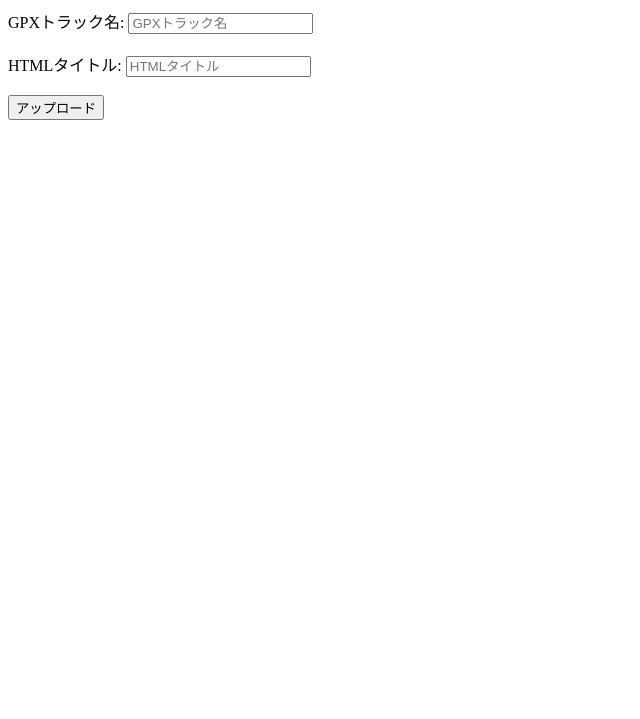
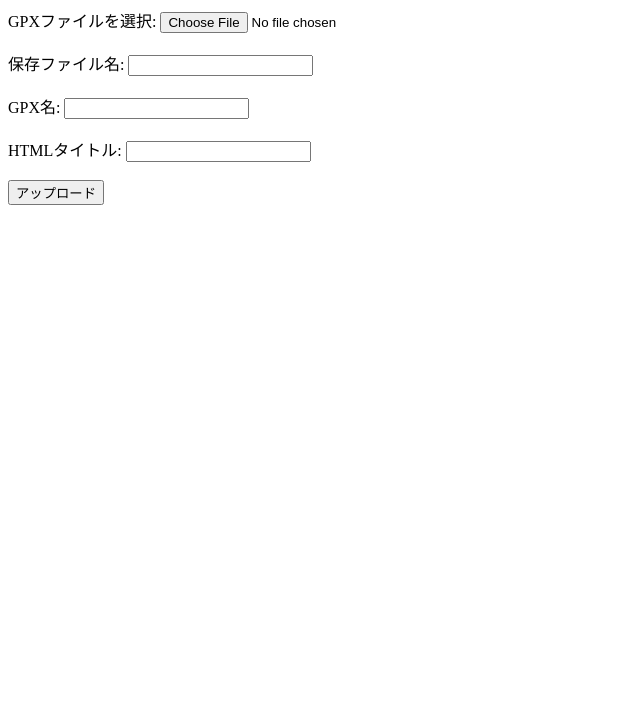
Before and after one commit to 22051055/tset_repo1, a plain HTML site: page index.html in a window 1280 px wide. Shown: the part 81-800 px from the top of the page, without its empty margins (0-640 px from the left). Drawn offline with Linux system fonts and the light colour scheme.

Commit message:
Update index.html

```diff
--- a/index.html
+++ b/index.html
@@ -1,19 +1,20 @@
 <!DOCTYPE html>
 <html>
 <head>
-    <title>GPX Upload</title>
+    <title>GPX Uploader</title>
     <meta charset="UTF-8">
-    <meta name="viewport" content="width=device-width, initial-scale=1.0">
 </head>
 <body>
-    <form method="POST" action="/upload" enctype="multipart/form-data">
+    <h1>GPXファイルアップロード</h1>
+    <form action="/upload" method="post" enctype="multipart/form-data">
+        <label for="file">GPXファイルを選択:</label>
         <input type="file" name="file" id="file" required><br><br>
-        <label for="save_filename">保存するファイル名:</label>
-        <input type="text" name="save_filename" id="save_filename" placeholder="保存するファイル名"><br><br>
-        <label for="gpx_name">GPXトラック名:</label>
-        <input type="text" name="gpx_name" id="gpx_name" placeholder="GPXトラック名"><br><br>
+        <label for="save_filename">保存ファイル名:</label>
+        <input type="text" name="save_filename" id="save_filename" required><br><br>
+        <label for="gpx_name">GPX名:</label>
+        <input type="text" name="gpx_name" id="gpx_name" required><br><br>
         <label for="html_title">HTMLタイトル:</label>
-        <input type="text" name="html_title" id="html_title" placeholder="HTMLタイトル" required><br><br>
+        <input type="text" name="html_title" id="html_title" required><br><br>
         <input type="submit" value="アップロード">
     </form>
 </body>
```
